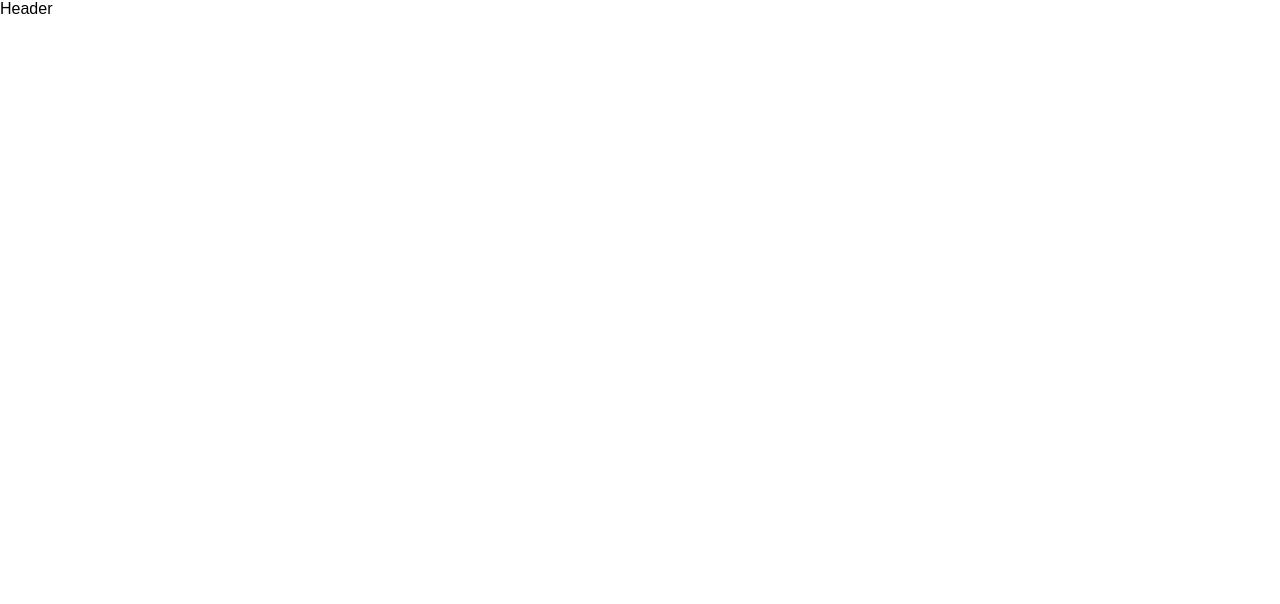
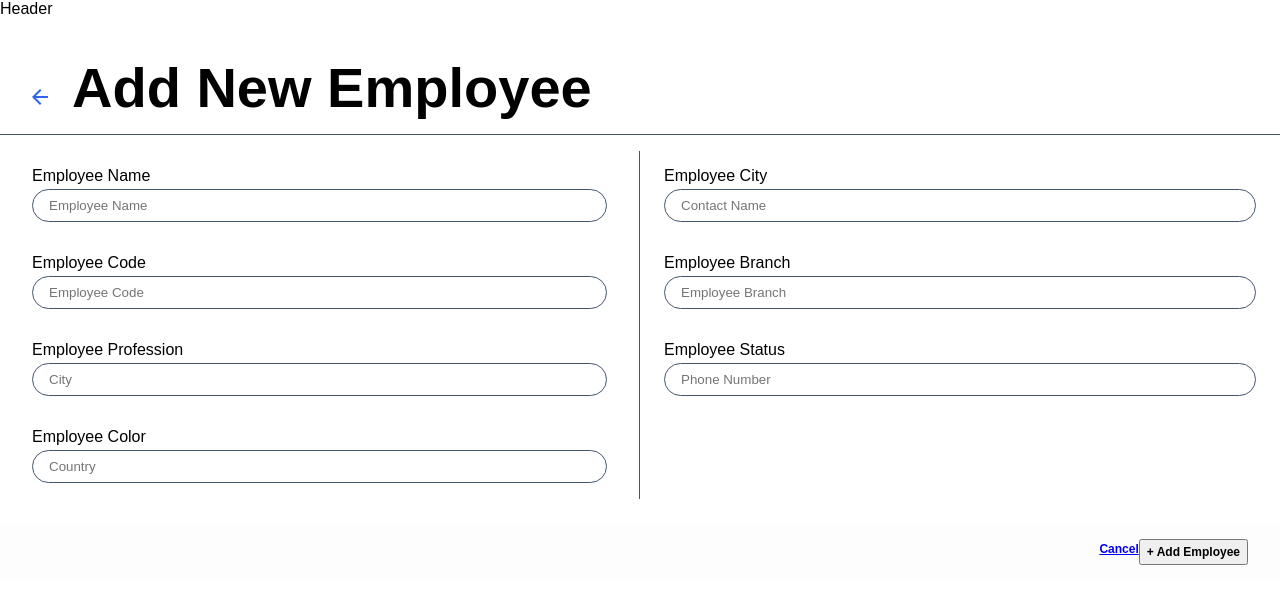
Before and after one commit to Katiamsa11/plexxis-fullstack-js-crud-exercise, a React (Create React App) app in the folder client/: page /employees/add-new in a window 1280 px wide. Before the commit this address had no page. Shown: the top 604 px of the page. Built offline with nearby package versions, Linux system fonts and the light colour scheme.

Commit message:
created add employee functionality for employee page

```diff
--- a/client/src/App.js
+++ b/client/src/App.js
@@ -2,6 +2,7 @@ import './App.scss';
 import { BrowserRouter, Routes, Route } from "react-router-dom";
 import HeaderPage from "./components/Header/HeaderPage";
 import EmployeesPage from './pages/EmployeesPage';
+import NewEmployeePage from "./pages/NewEmployee/NewEmployeePage";
 
 
 function App() {
@@ -11,6 +12,7 @@ function App() {
     <HeaderPage />
     <Routes>
       <Route path="/" element={<EmployeesPage />} />
+      <Route path="/employees/add-new" element={<NewEmployeePage />}/>
     </Routes>
   </BrowserRouter>
     </div>
--- a/client/src/components/Table/Table.js
+++ b/client/src/components/Table/Table.js
@@ -1,6 +1,7 @@
 import React, {useState} from "react";
 import "./Table.scss";
 import { useTable, useFilters, useSortBy } from "react-table";
+import { Link } from "react-router-dom";
 
 function Table({ columns, data }) {
 // Create a state
@@ -29,12 +30,17 @@ const handleFilterChange = e => {
 };
 
   return (
-    <>
+    <section className="table">
+    <div className="table__wrapper">
     <input
     value={filterInput}
     onChange={handleFilterChange}
     placeholder={"Search name"}
     />
+    <Link to="/employees/add-new" className="table__link">
+    <button>create new employee</button>
+    </Link>
+    </div>
     <table {...getTableProps()}>
       <thead>
         {headerGroups.map(headerGroup => (
@@ -67,7 +73,7 @@ const handleFilterChange = e => {
         })}
       </tbody>
     </table>
-    </>
+    </section>
   );
 }
 
--- /dev/null
+++ b/client/src/pages/NewEmployee/NewEmployeePage.js
@@ -0,0 +1,202 @@
+import React from 'react';
+import {TabTitle} from "../../utils/Utils";
+import backArrow from "../../assets/icons/arrow_back-24px.svg";
+import errorImg from "../../assets/icons/error-24px.svg";
+import axios from "axios";
+import { Link, useNavigate } from "react-router-dom";
+import { useState } from "react";
+import "../../pages/NewEmployee/NewEmployeePage.scss";
+
+function NewEmployeePage() {
+   //function to change tab title dynamically
+   TabTitle("Add New");
+ //useNavigate to set up backward navigation
+  const navigate = useNavigate();
+    // Set State to manipulate the form values
+    const [name, setName] = useState("");
+    const [code, setCode] = useState("");
+    const [city, setCity] = useState("");
+    const [profession, setProfession] = useState("");
+    const [color, setColor] = useState("");
+    const [branch, setBranch] = useState("");
+    const [assigned, setAssigned] = useState("");
+      //create state generate success message
+  const [success, setSuccess] = useState(false);
+  const [isError, setIsError] = useState("");
+
+  //handle change to control the form elements
+  const handleChangeName = (event) => {
+    setName(event.target.value);
+  };
+
+  const handleChangeCode = (event) => {
+
+    setCode(event.target.value);
+  };
+
+  const handleChangeCity = (event) => {
+    setCity(event.target.value);
+  };
+
+  const handleChangeProfession = (event) => {
+    setProfession(event.target.value);
+  };
+
+  const handleChangeColor = (event) => {
+    setColor(event.target.value);
+  };
+
+  const handleChangeBranch = (event) => {
+    setBranch(event.target.value);
+  };
+
+  const handleChangeAssigned = (event) => {
+    setAssigned(event.target.value);
+  };
+
+
+    //created new employee object to send back to the backend
+    const NewEmployee = {
+      name: name,
+      code: code,
+      profession: profession,
+      color: color,
+      city: city,
+      branch: branch,
+      assigned : assigned
+    };
+
+  //reset form inputs function
+  const resetForm = () => {
+    setName("");
+    setCode("");
+    setProfession("");
+    setColor("");
+    setCity("");
+    setBranch("");
+    setAssigned("");
+  };
+
+     //function to handle form submission
+  const handleSubmit = (event) => {
+    event.preventDefault();
+
+    axios
+    .post("http://localhost:8080/employees", NewEmployee)
+    .then((response) => {
+      setSuccess(true);
+    })
+    .catch((error) => {
+      console.log(error);
+      setIsError(true);
+    });
+
+    resetForm();
+};
+
+  return (
+    <div className="newWarehouse-form">
+    <header className="newWarehouse-form__header">
+      <img
+        className="newWarehouse-form__back"
+        src={backArrow}
+        alt="arrow to navigate back"
+        onClick={() => navigate(-1)}
+      />
+      <h1 className="newWarehouse-form__title"> Add New Employee</h1>
+    </header>
+    <form  onSubmit={handleSubmit} className="newWarehouse-form__form">
+      <div className="newWarehouse-form__section newWarehouse-form__section--left">
+        <label className="newWarehouse-form__label">
+          Employee Name
+          <input
+          className="newWarehouse-form__input"
+            type="text"
+            placeholder="Employee Name"
+            value={name}
+            onChange={handleChangeName}
+          />
+        </label>
+        <label className="newWarehouse-form__label">
+        Employee Code
+          <input
+            className="newWarehouse-form__input"
+            type="text"
+            placeholder="Employee Code"
+            value={code}
+            onChange={handleChangeCode}
+          />
+        </label>
+        <label className="newWarehouse-form__label">
+          Employee Profession
+          <input
+          className="newWarehouse-form__input"
+            type="text"
+            placeholder="City"
+            value={profession}
+            onChange={handleChangeProfession}
+          />
+        </label>
+        <label className="newWarehouse-form__label">
+        Employee Color
+          <input
+          className="newWarehouse-form__input"
+            type="text"
+            placeholder="Country"
+            value={color}
+            onChange={handleChangeColor}
+          />
+        </label>
+      </div>
+      <div className="newWarehouse-form__section">
+        <label className="newWarehouse-form__label">
+          Employee City
+          <input
+          className="newWarehouse-form__input"
+            type="text"
+            placeholder="Contact Name"
+            value={city}
+            onChange={handleChangeCity}
+          />
+        </label>
+        <label className="newWarehouse-form__label">
+        Employee Branch
+          <input
+          className="newWarehouse-form__input"
+            type="text"
+            placeholder="Employee Branch"
+            value={branch}
+            onChange={handleChangeBranch}
+          />
+        </label>
+        <label className="newWarehouse-form__label">
+        Employee Status
+          <input
+          className="newWarehouse-form__input"
+            type="text"
+            placeholder="Phone Number"
+            value={assigned}
+            onChange={handleChangeAssigned}
+          />
+        </label>
+      </div>
+      <footer className="newWarehouse-form__footer">
+        <Link
+          to="/"
+          className="newWarehouse-form__button button button--cancel"
+        >
+          Cancel
+        </Link>
+        <button
+          type="submit"
+          className="newWarehouse-form__button button button--primary"
+        >
+          + Add Employee
+        </button>
+      </footer>
+    </form>
+  </div>
+  )
+}
+
+export default NewEmployeePage;
--- /dev/null
+++ b/client/src/pages/NewEmployee/NewEmployeePage.scss
@@ -0,0 +1,110 @@
+@use "../../styles/mixins" as *;
+@use "../../styles/variables" as *;
+
+.newWarehouse-form {
+  &__header {
+      flex-basis: 100%;
+      display: flex;
+      padding: 1rem 1.5rem;
+      border-bottom: 1px solid $color-brand-primary;
+      margin-bottom: .5rem;
+      align-items: baseline;
+      @include tablet {
+          margin-bottom: 1rem;
+          padding: 2.5rem 2rem 1rem 2rem;
+      }
+  }
+  &__back {
+      margin-right: .25rem;
+      transform: translate(-4px, 2px);
+      cursor: pointer;
+
+      @include tablet {
+          margin-right: 1rem;
+      }
+  }
+  &__title {
+      margin: 0;
+  }
+  &__form {
+      display: flex;
+      flex-wrap: wrap;
+  }
+  &__section {
+      padding: 0 1.5rem;
+      display: flex;
+      flex-direction: column;
+      flex-basis: 100%;
+      @include tablet {
+          flex-basis: 50%;
+      }
+      &--left {
+          border-bottom: 1px solid $color-brand-primary;
+          margin-bottom: 1rem;
+          padding-bottom: 1rem;
+          @include tablet {
+              padding: 0 2rem;
+              border-right: 1px solid $color-brand-primary;
+              border-bottom: none;
+          }
+      }
+  }
+  &__subtitle {
+      margin-top: 0;
+      @include tablet {
+          margin-top: 1rem;
+      }
+      @include desktop {
+          margin-top: .5rem;
+      }
+  }
+  &__label {
+      margin: .5rem 0;
+      display: flex;
+      flex-direction: column;
+      @include tablet {
+          margin: 1rem 0;
+      }
+  }
+  &__input {
+      padding: .5rem 1rem;
+      margin-top: .25rem;
+      border-radius: 1.25rem;
+      outline: none;
+      border: 1px solid $color-brand-primary;
+      &:focus {
+          border-color: $color-brand-secondary;
+      }
+
+      &--error {
+          border: 1px solid red;
+      }
+  }
+
+  &__footer {
+      flex-basis: 100%;
+      background-color:$color-background-primary;
+      padding: 1rem;
+      display: flex;
+      justify-content: flex-end;
+      margin-top: 1.5rem;
+      flex-wrap: wrap;
+      @include tablet {
+          padding: 1rem 2rem;
+          margin-top: .5rem;
+      }
+  }
+
+  &__error {
+      color: red;
+      flex-basis: 100%;
+      justify-self: flex-end;
+      text-align: end;
+      margin: .5rem;
+
+      &--success {
+          color: green;
+      }
+  }
+
+}
--- a/client/src/utils/Utils.js
+++ b/client/src/utils/Utils.js
@@ -11,7 +11,12 @@ const API_URL_EMPLOYEES = `${API_URL}/employees`;
 
 
 
+
 //API functions calls
 export const fetchEmployees = () => {
   return axios.get(API_URL_EMPLOYEES);
 };
+
+export const PostEmployees = () => {
+  return axios.post(API_URL_EMPLOYEES);
+};
```
Also changed, not shown: client/src/assets/icons/arrow_back-24px.svg (added), client/src/assets/icons/error-24px.svg (added).
